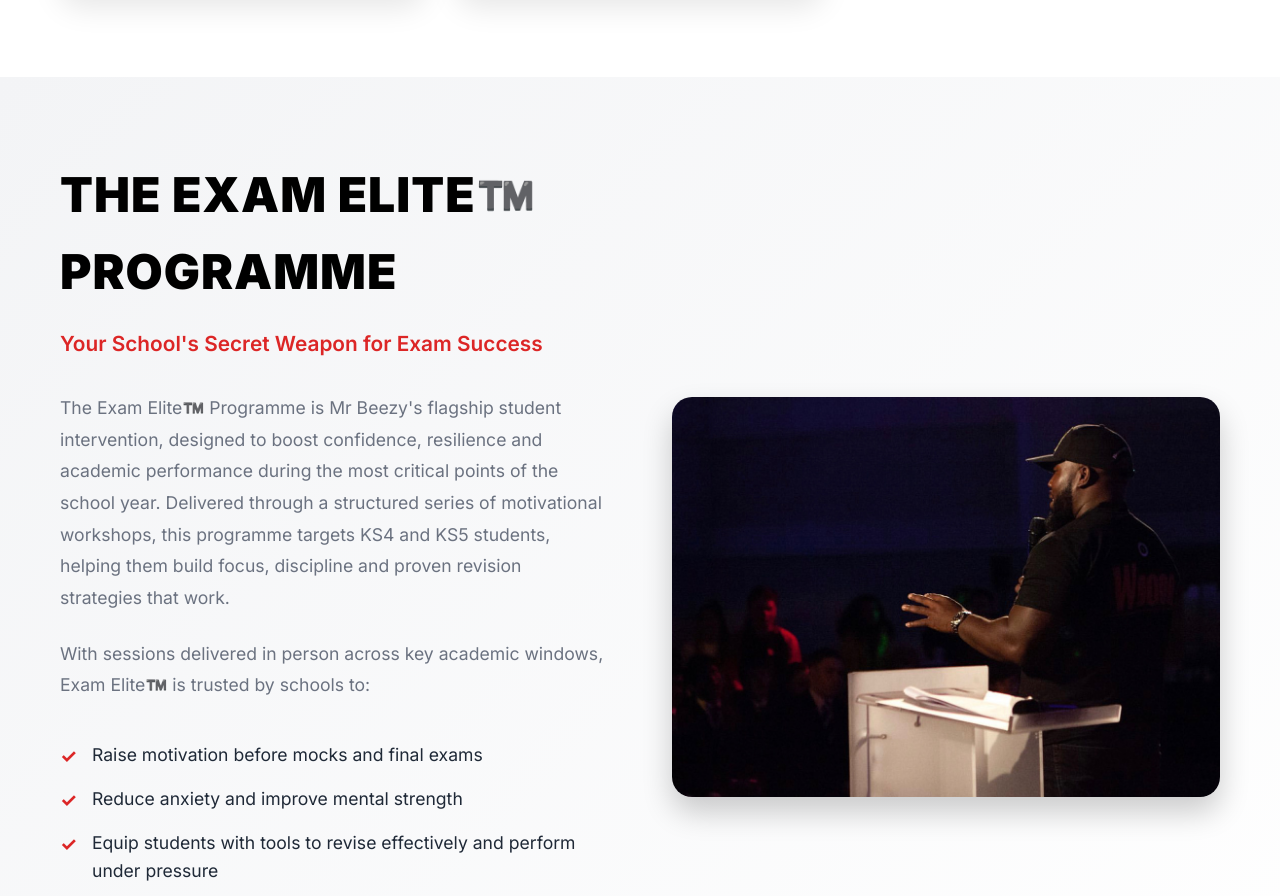
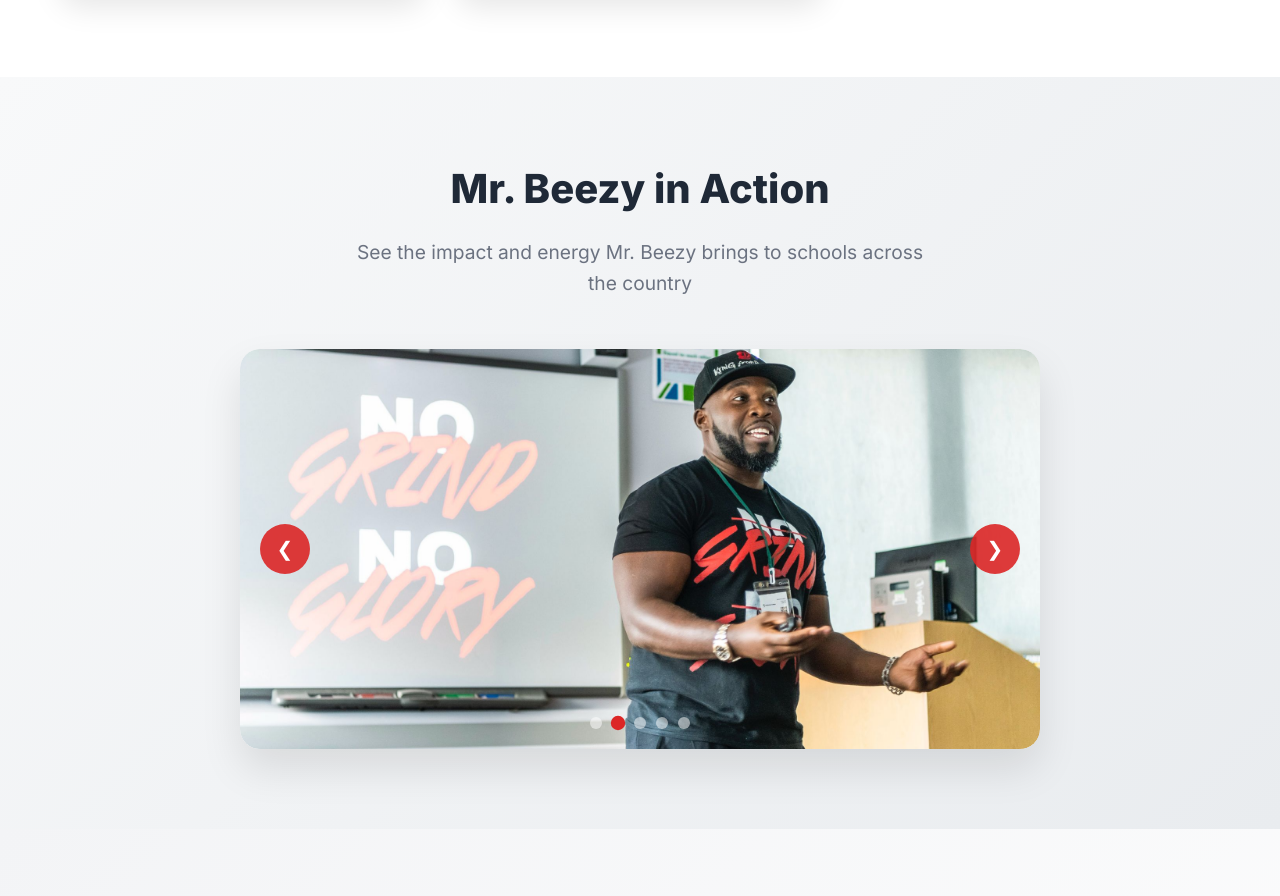
Before and after one commit to CWCMEDIA/mr-beezy-website, a plain HTML site: page education.html in a window 1280 px wide. Shown: the part 1884-2780 px from the top of the page. Drawn offline with Linux system fonts and the light colour scheme.

Commit message:
Add photo carousel to education page - Added professional photo carousel showcasing school photos - Carousel displays 10 school photos with smooth transitions - Auto-advancing slides every 4 seconds - Navigation buttons and dot indicators - Responsive design with hover effects - Positioned between services and Exam Elite sections

```diff
--- a/education-script.js
+++ b/education-script.js
@@ -1,4 +1,4 @@
-// Education Services Page JavaScript
+// Portal Page JavaScript
 document.addEventListener('DOMContentLoaded', function() {
     // Add smooth scrolling for anchor links
     document.querySelectorAll('a[href^="#"]').forEach(anchor => {
@@ -14,9 +14,9 @@
         });
     });
 
-    // Add hover effects for service cards
-    const serviceCards = document.querySelectorAll('.service-card');
-    serviceCards.forEach(card => {
+    // Add hover effects for motivation cards
+    const motivationCards = document.querySelectorAll('.motivation-card');
+    motivationCards.forEach(card => {
         card.addEventListener('mouseenter', function() {
             this.style.transform = 'translateY(-10px)';
         });
@@ -26,26 +26,50 @@
         });
     });
 
-    // Add scroll reveal animations
-    const observerOptions = {
-        threshold: 0.1,
-        rootMargin: '0px 0px -50px 0px'
-    };
+    // Initialize carousel
+    initCarousel();
+});
 
-    const observer = new IntersectionObserver(function(entries) {
-        entries.forEach(entry => {
-            if (entry.isIntersecting) {
-                entry.target.style.opacity = '1';
-                entry.target.style.transform = 'translateY(0)';
-            }
-        });
-    }, observerOptions);
+// ===== CAROUSEL FUNCTIONALITY =====
+let currentSlideIndex = 0;
+const totalSlides = 10; // Number of school photos
 
-    // Observe elements for animation
-    document.querySelectorAll('.service-card, .exam-elite-content, .cta-content').forEach(el => {
-        el.style.opacity = '0';
-        el.style.transform = 'translateY(30px)';
-        el.style.transition = 'opacity 0.6s ease, transform 0.6s ease';
-        observer.observe(el);
+function initCarousel() {
+    updateCarousel();
+
+    // Auto-advance carousel every 4 seconds
+    setInterval(() => {
+        moveCarousel(1);
+    }, 4000);
+}
+
+function moveCarousel(direction) {
+    currentSlideIndex += direction;
+
+    if (currentSlideIndex >= totalSlides) {
+        currentSlideIndex = 0;
+    } else if (currentSlideIndex < 0) {
+        currentSlideIndex = totalSlides - 1;
+    }
+
+    updateCarousel();
+}
+
+function currentSlide(index) {
+    currentSlideIndex = index - 1;
+    updateCarousel();
+}
+
+function updateCarousel() {
+    const track = document.querySelector('.carousel-track');
+    const dots = document.querySelectorAll('.dot');
+
+    if (track) {
+        track.style.transform = `translateX(-${currentSlideIndex * 100}%)`;
+    }
+
+    // Update dots
+    dots.forEach((dot, index) => {
+        dot.classList.toggle('active', index === currentSlideIndex);
     });
-});
+}
--- a/education-styles.css
+++ b/education-styles.css
@@ -411,6 +411,128 @@
     min-height: 100px;
 }
 
+/* ===== PHOTO CAROUSEL SECTION ===== */
+.photo-carousel-section {
+    padding: 80px 0;
+    background: linear-gradient(135deg, #f8f9fa 0%, #e9ecef 100%);
+}
+
+.carousel-header {
+    text-align: center;
+    margin-bottom: 50px;
+}
+
+.carousel-header h2 {
+    color: var(--dark-gray);
+    font-size: 2.5rem;
+    margin-bottom: 1rem;
+    font-weight: 800;
+}
+
+.carousel-header p {
+    color: var(--gray);
+    font-size: 1.2rem;
+    max-width: 600px;
+    margin: 0 auto;
+}
+
+.photo-carousel {
+    position: relative;
+    max-width: 800px;
+    margin: 0 auto;
+    overflow: hidden;
+    border-radius: 20px;
+    box-shadow: 0 20px 40px rgba(0, 0, 0, 0.1);
+}
+
+.carousel-container {
+    position: relative;
+    width: 100%;
+    height: 400px;
+}
+
+.carousel-track {
+    display: flex;
+    transition: transform 0.5s ease-in-out;
+    height: 100%;
+}
+
+.carousel-slide {
+    min-width: 100%;
+    height: 100%;
+    display: flex;
+    align-items: center;
+    justify-content: center;
+}
+
+.carousel-image {
+    width: 100%;
+    height: 100%;
+    object-fit: cover;
+    border-radius: 20px;
+    transition: transform 0.3s ease;
+}
+
+.carousel-image:hover {
+    transform: scale(1.05);
+}
+
+.carousel-btn {
+    position: absolute;
+    top: 50%;
+    transform: translateY(-50%);
+    background: rgba(220, 38, 38, 0.9);
+    color: white;
+    border: none;
+    width: 50px;
+    height: 50px;
+    border-radius: 50%;
+    font-size: 20px;
+    cursor: pointer;
+    transition: all 0.3s ease;
+    z-index: 10;
+}
+
+.carousel-btn:hover {
+    background: rgba(220, 38, 38, 1);
+    transform: translateY(-50%) scale(1.1);
+}
+
+.carousel-prev {
+    left: 20px;
+}
+
+.carousel-next {
+    right: 20px;
+}
+
+.carousel-dots {
+    position: absolute;
+    bottom: 20px;
+    left: 50%;
+    transform: translateX(-50%);
+    display: flex;
+    gap: 10px;
+}
+
+.dot {
+    width: 12px;
+    height: 12px;
+    border-radius: 50%;
+    background: rgba(255, 255, 255, 0.5);
+    cursor: pointer;
+    transition: all 0.3s ease;
+}
+
+.dot.active {
+    background: var(--primary-red);
+    transform: scale(1.2);
+}
+
+.dot:hover {
+    background: rgba(255, 255, 255, 0.8);
+}
+
 /* ===== RESPONSIVE DESIGN ===== */
 @media (max-width: 768px) {
     .nav-container {
--- a/education.html
+++ b/education.html
@@ -104,6 +104,61 @@
         </div>
     </section>
 
+    <!-- Photo Carousel Section -->
+    <section class="photo-carousel-section">
+        <div class="container">
+            <div class="carousel-header">
+                <h2>Mr. Beezy in Action</h2>
+                <p>See the impact and energy Mr. Beezy brings to schools across the country</p>
+            </div>
+            <div class="photo-carousel">
+                <div class="carousel-container">
+                    <div class="carousel-track">
+                        <div class="carousel-slide">
+                            <img src="beezystock/school1.jpeg" alt="Mr. Beezy Speaking at School" class="carousel-image">
+                        </div>
+                        <div class="carousel-slide">
+                            <img src="beezystock/school2.jpeg" alt="Mr. Beezy Speaking at School" class="carousel-image">
+                        </div>
+                        <div class="carousel-slide">
+                            <img src="beezystock/school3.jpeg" alt="Mr. Beezy Speaking at School" class="carousel-image">
+                        </div>
+                        <div class="carousel-slide">
+                            <img src="beezystock/school4.jpeg" alt="Mr. Beezy Speaking at School" class="carousel-image">
+                        </div>
+                        <div class="carousel-slide">
+                            <img src="beezystock/school5.jpeg" alt="Mr. Beezy Speaking at School" class="carousel-image">
+                        </div>
+                        <div class="carousel-slide">
+                            <img src="beezystock/school6.jpeg" alt="Mr. Beezy Speaking at School" class="carousel-image">
+                        </div>
+                        <div class="carousel-slide">
+                            <img src="beezystock/school7.jpeg" alt="Mr. Beezy Speaking at School" class="carousel-image">
+                        </div>
+                        <div class="carousel-slide">
+                            <img src="beezystock/school8.jpeg" alt="Mr. Beezy Speaking at School" class="carousel-image">
+                        </div>
+                        <div class="carousel-slide">
+                            <img src="beezystock/school9.jpeg" alt="Mr. Beezy Speaking at School" class="carousel-image">
+                        </div>
+                        <div class="carousel-slide">
+                            <img src="beezystock/school10.jpeg" alt="Mr. Beezy Speaking at School" class="carousel-image">
+                        </div>
+                    </div>
+                </div>
+                <button class="carousel-btn carousel-prev" onclick="moveCarousel(-1)">❮</button>
+                <button class="carousel-btn carousel-next" onclick="moveCarousel(1)">❯</button>
+                <div class="carousel-dots">
+                    <span class="dot active" onclick="currentSlide(1)"></span>
+                    <span class="dot" onclick="currentSlide(2)"></span>
+                    <span class="dot" onclick="currentSlide(3)"></span>
+                    <span class="dot" onclick="currentSlide(4)"></span>
+                    <span class="dot" onclick="currentSlide(5)"></span>
+                </div>
+            </div>
+        </div>
+    </section>
+
     <!-- Exam Elite Section -->
     <section class="exam-elite">
         <div class="container">
```
